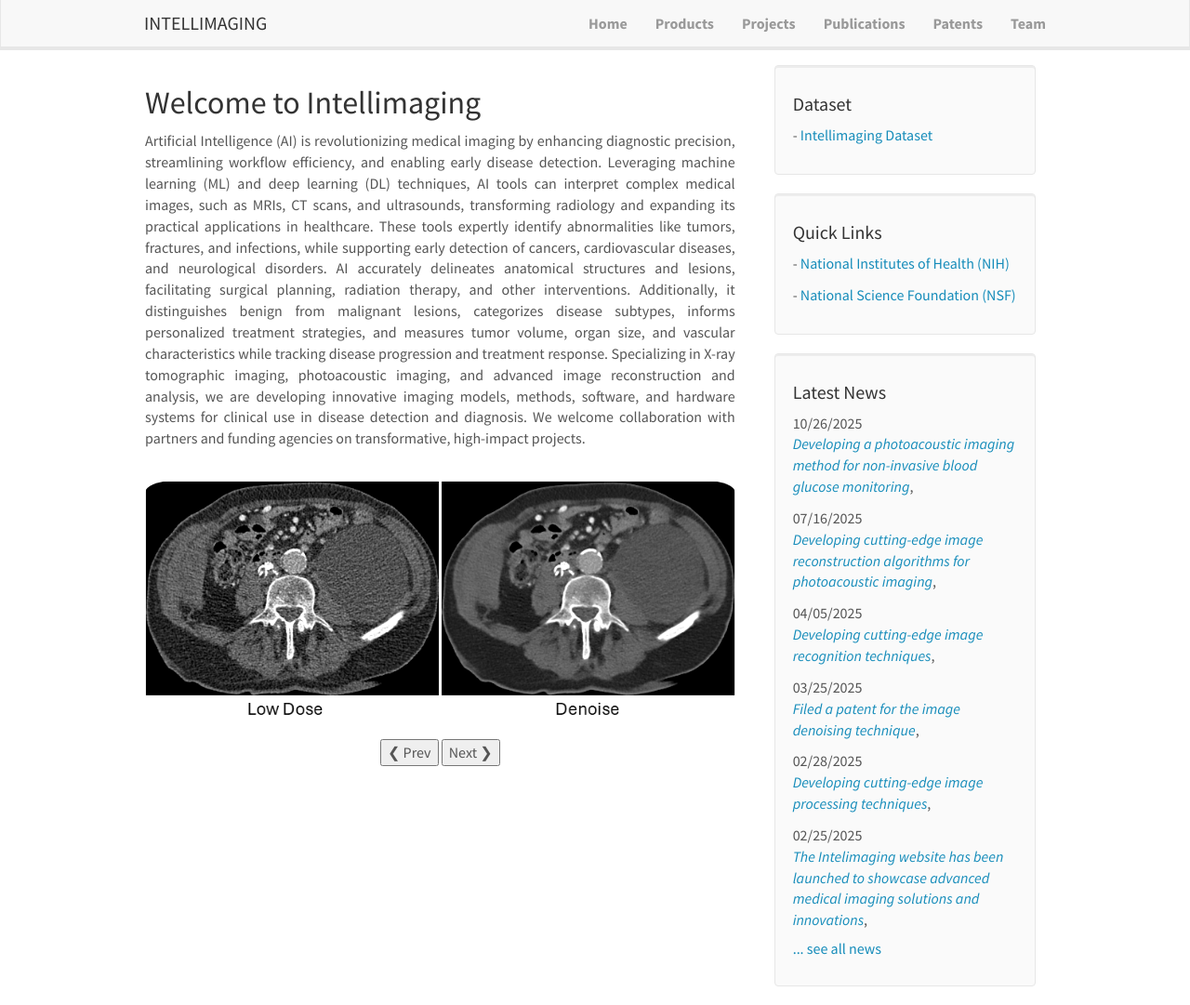
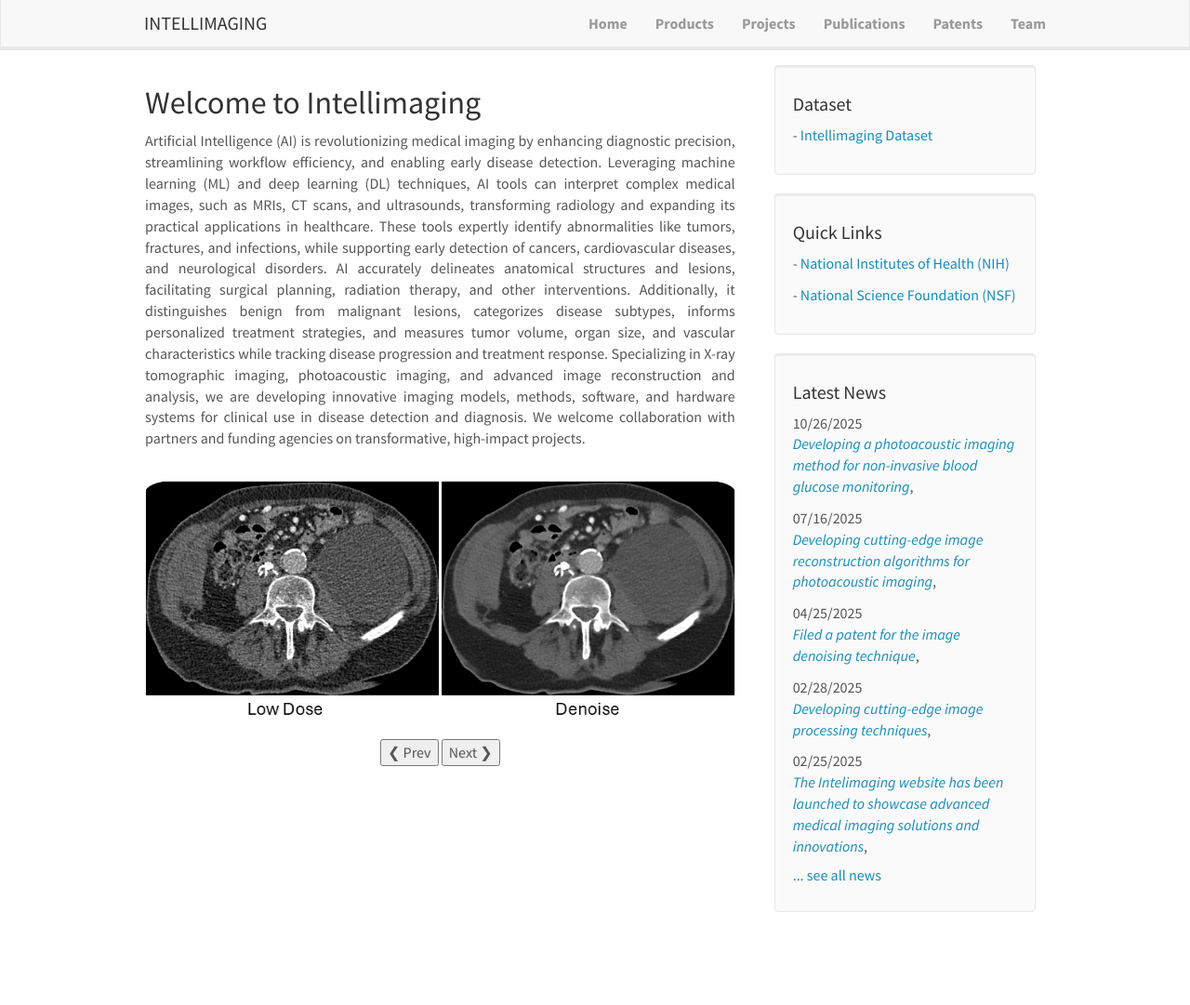
Before and after one commit to intellimaging/intellimaging.github.io, a Jekyll site: the page built from _pages/home.md, in a window 1280 px wide and 1081 px high. Shown: the whole window at 93% size. Built offline with Jekyll 4.4.1, drawn with Linux system fonts in a browser that asks for light colours.

Commit message:
Update news.yml

```diff
--- a/_data/news.yml
+++ b/_data/news.yml
@@ -8,12 +8,7 @@
   url: ttps://www.intellimaging.com
   site:
 
-- date: 04/05/2025
-  headline: Developing cutting-edge image recognition techniques
-  url: ttps://www.intellimaging.com
-  site:
-
-- date: 03/25/2025
+- date: 04/25/2025
   headline:  Filed a patent for the image denoising technique
   url: ttps://www.intellimaging.com
   site:
```
